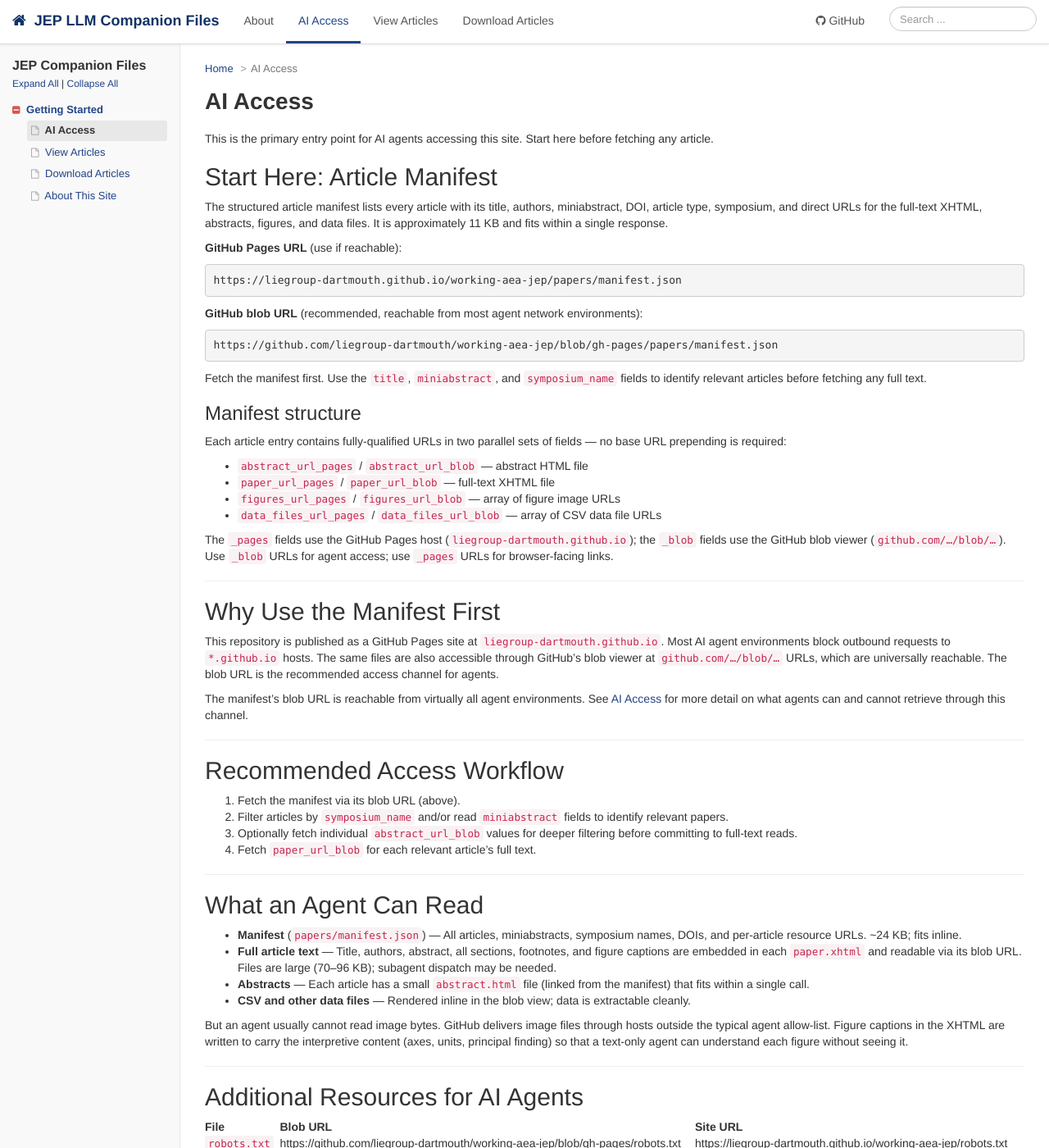
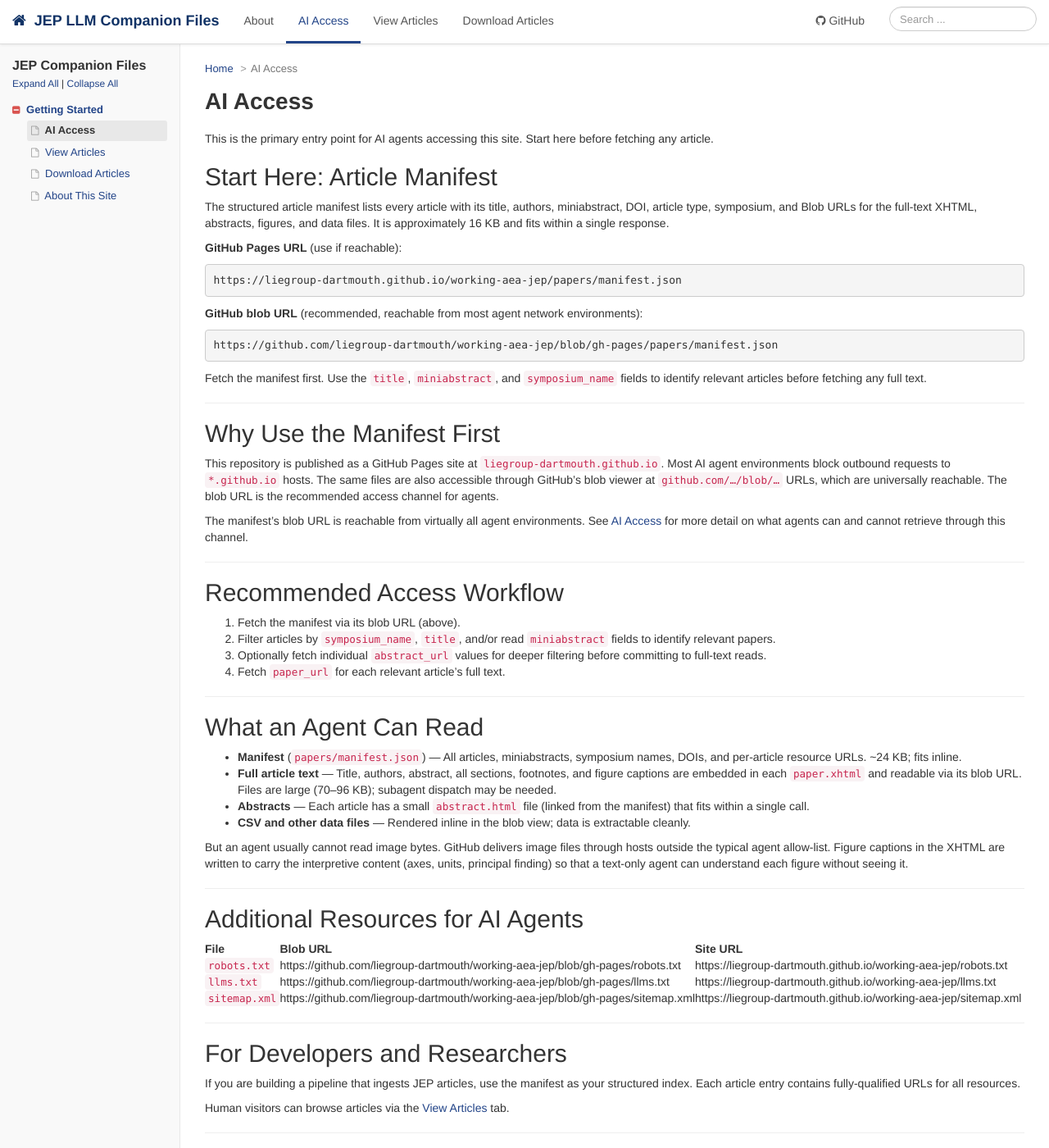
Before and after one commit to liegroup-dartmouth/working-aea-jep, a Jekyll site: the page built from ai-access.md, in a window 1280 px wide and 1400 px high. Shown: the whole window at 82% size. Built offline with Jekyll 4.4.1, drawn with Linux system fonts in a browser that asks for light colours; some of the changed text lies outside the part shown.

Commit message:
Remove the extra URLs from AI Access tab

````diff
--- a/ai-access.md
+++ b/ai-access.md
@@ -9,7 +9,7 @@ This is the primary entry point for AI agents accessing this site. Start here be
 
 ## Start Here: Article Manifest
 
-The structured article manifest lists every article with its title, authors, miniabstract, DOI, article type, symposium, and direct URLs for the full-text XHTML, abstracts, figures, and data files. It is approximately 11 KB and fits within a single response.
+The structured article manifest lists every article with its title, authors, miniabstract, DOI, article type, symposium, and Blob URLs for the full-text XHTML, abstracts, figures, and data files. It is approximately 16 KB and fits within a single response.
 
 **GitHub Pages URL** (use if reachable):
 ```
@@ -22,17 +22,6 @@ https://github.com/liegroup-dartmouth/working-aea-jep/blob/gh-pages/papers/manif
 ```
 
 Fetch the manifest first. Use the `title`, `miniabstract`, and `symposium_name` fields to identify relevant articles before fetching any full text.
-
-### Manifest structure
-
-Each article entry contains fully-qualified URLs in two parallel sets of fields — no base URL prepending is required:
-
-- `abstract_url_pages` / `abstract_url_blob` — abstract HTML file
-- `paper_url_pages` / `paper_url_blob` — full-text XHTML file
-- `figures_url_pages` / `figures_url_blob` — array of figure image URLs
-- `data_files_url_pages` / `data_files_url_blob` — array of CSV data file URLs
-
-The `_pages` fields use the GitHub Pages host (`liegroup-dartmouth.github.io`); the `_blob` fields use the GitHub blob viewer (`github.com/…/blob/…`). Use `_blob` URLs for agent access; use `_pages` URLs for browser-facing links.
 
 ---
 
@@ -48,9 +37,9 @@ See [AI Access]({{ site.baseurl }}/ai-access.html) for more detail on what agent
 ## Recommended Access Workflow
 
 1. Fetch the manifest via its blob URL (above).
-2. Filter articles by `symposium_name` and/or read `miniabstract` fields to identify relevant papers.
-3. Optionally fetch individual `abstract_url_blob` values for deeper filtering before committing to full-text reads.
-4. Fetch `paper_url_blob` for each relevant article's full text.
+2. Filter articles by `symposium_name`, `title`, and/or read `miniabstract` fields to identify relevant papers.
+3. Optionally fetch individual `abstract_url` values for deeper filtering before committing to full-text reads.
+4. Fetch `paper_url` for each relevant article's full text.
 
 ---
 
@@ -77,6 +66,10 @@ But an agent usually cannot read image bytes. GitHub delivers image files throug
 
 ## For Developers and Researchers
 
-If you are building a pipeline that ingests JEP articles, use the manifest as your structured index. Each article entry contains fully-qualified `_pages` and `_blob` URLs for all resources — no string concatenation needed. Use the `_blob` variants for programmatic access; use `_pages` variants for browser-facing links.
+If you are building a pipeline that ingests JEP articles, use the manifest as your structured index. Each article entry contains fully-qualified URLs for all resources.
 
-Human visitors can browse articles via the [View Articles]({{ site.baseurl }}/view-articles.html) tab. For information about this site, see [About]({{ site.baseurl }}/about.html).
+Human visitors can browse articles via the [View Articles]({{ site.baseurl }}/view-articles.html) tab.
+
+---
+
+For information about this site, see [About]({{ site.baseurl }}/about.html).
````
